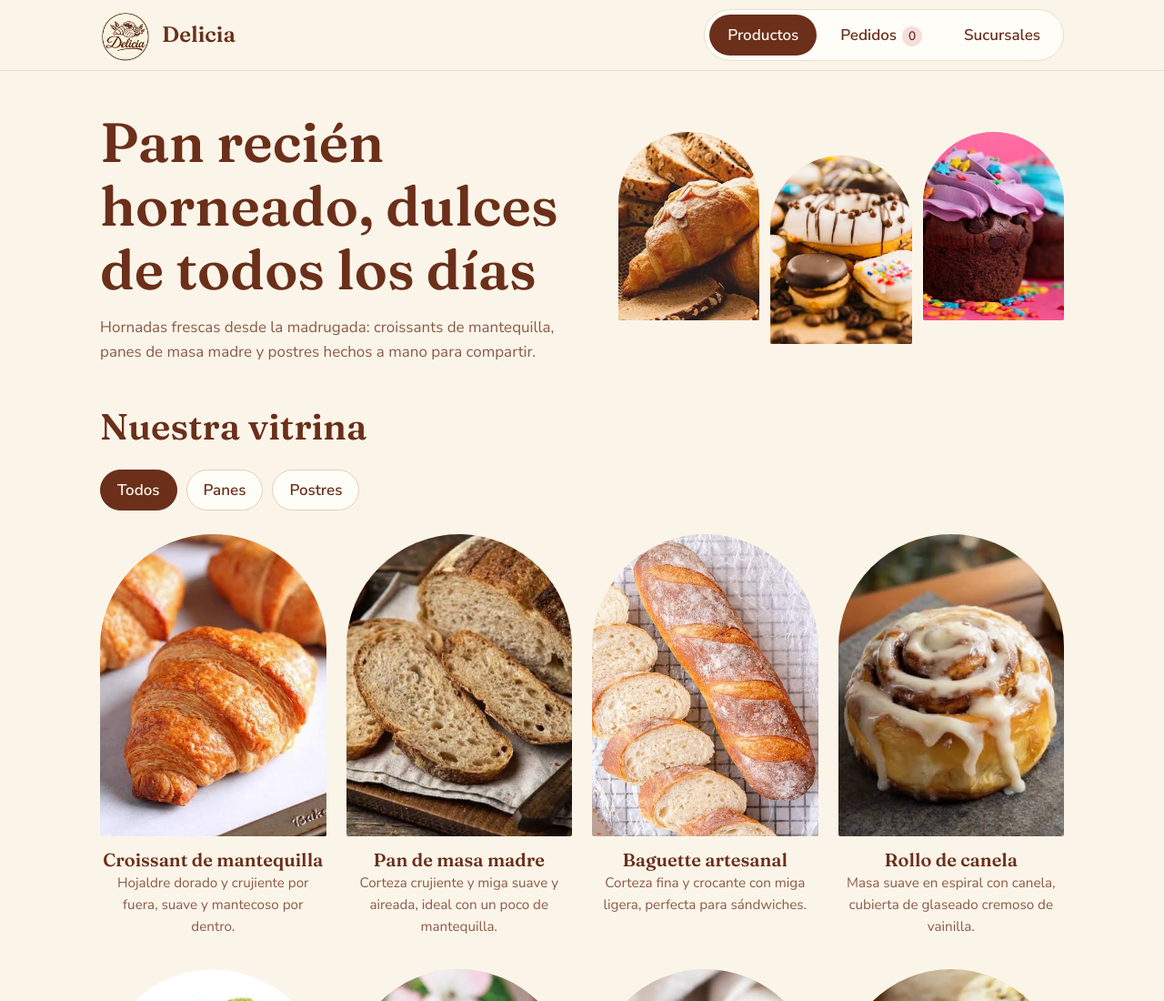
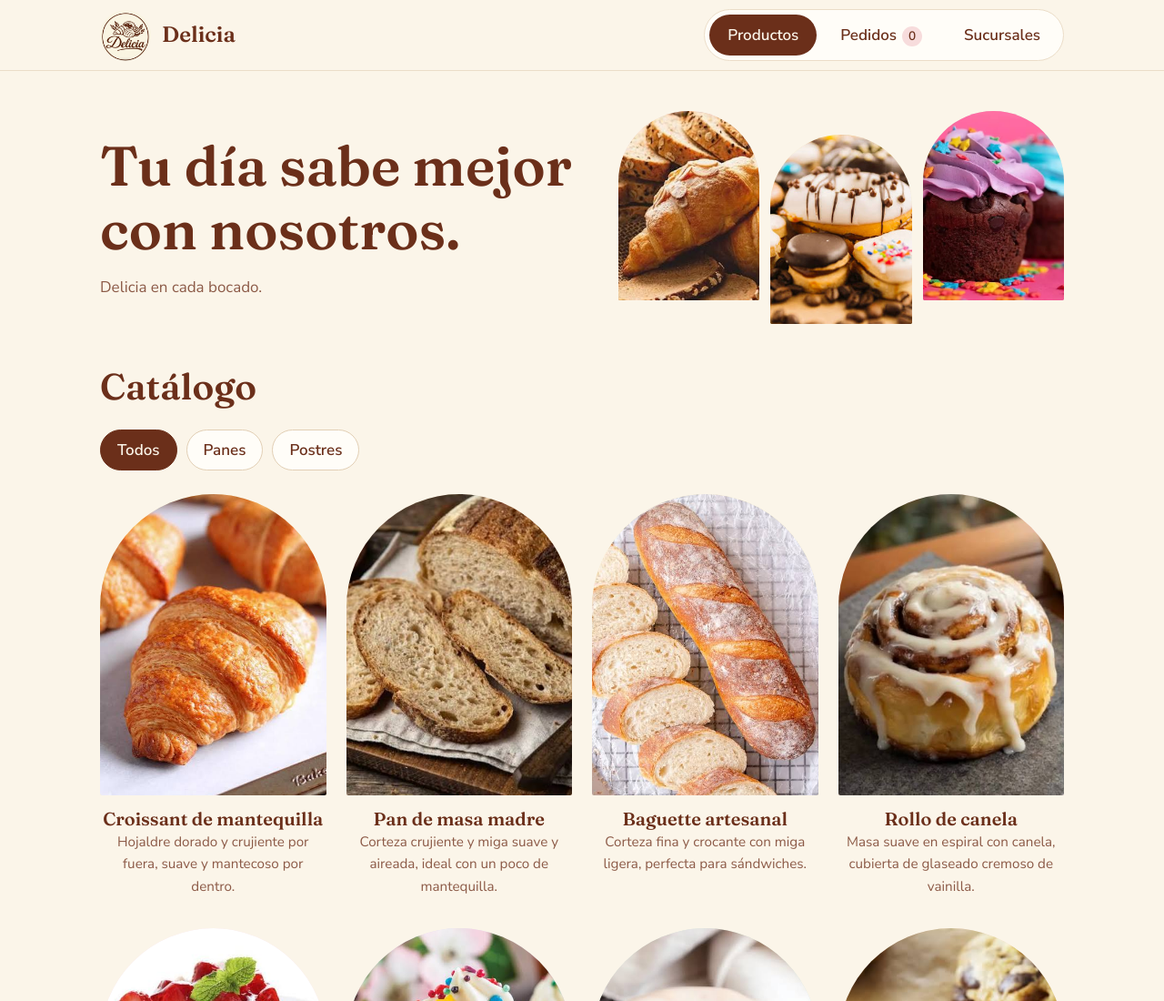
Before and after one commit to Panaderia-Delicia/Panaderia-Delicia-Trabajo-escolar-, a plain HTML site: page index.html in a window 1280 px wide. Shown: the top 1100 px of the page at 91% size. Drawn offline with Linux system fonts and the light colour scheme.

Commit message:
Update index.html

```diff
--- a/index.html
+++ b/index.html
@@ -33,8 +33,8 @@
   <section id="productos" class="activa">
     <div class="portada">
       <div>
-        <h1>Pan recién horneado, dulces de todos los días</h1>
-        <p class="intro">Hornadas frescas desde la madrugada: croissants de mantequilla, panes de masa madre y postres hechos a mano para compartir.</p>
+        <h1>Tu día sabe mejor con nosotros.</h1>
+        <p class="intro">Delicia en cada bocado.</p>
       </div>
      <div class="vitrina" aria-hidden="true">
              <span><img src="imagenes/Pan%20Imagen%201.jpg" alt="" style="object-position:65% center"></span>
@@ -43,7 +43,7 @@
      </div>
      </div>
 
-    <h2>Nuestra vitrina</h2>
+    <h2>Catálogo</h2>
     <div class="filtros" role="group" aria-label="Filtrar productos">
       <button aria-pressed="true" data-cat="todos">Todos</button>
       <button aria-pressed="false" data-cat="pan">Panes</button>
```
